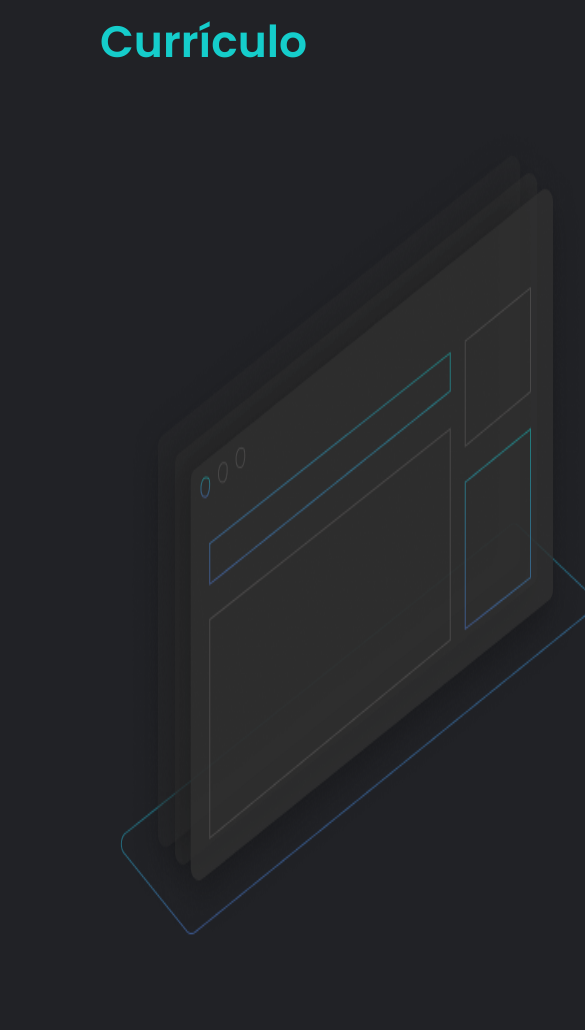
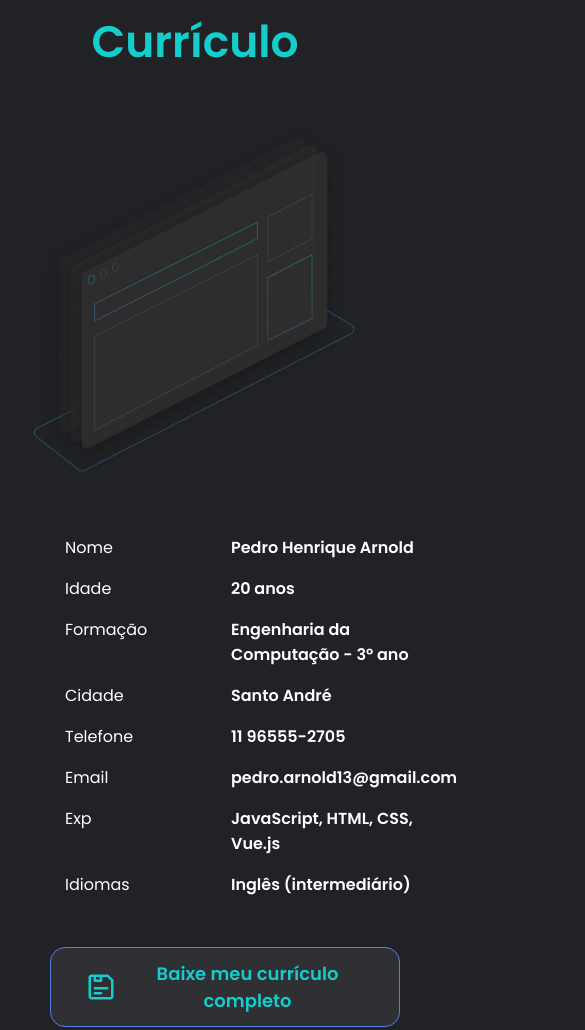
Before and after one commit to Arnxld/portfolio, a plain HTML site: page index.html in a window 390 px wide. Shown: the part 4940-5970 px from the top of the page, 585 px wide, since content can reach past the window. Drawn offline with nearby package versions, Linux system fonts and the light colour scheme.

Commit message:
portfolio section responsiveness

```diff
--- a/index.html
+++ b/index.html
@@ -147,17 +147,17 @@
     <section class="curriculum">
       <h1 class="title-green">Currículo</h1>
       <div class="container">
-        <img src="/assets/curriculum.png">
+        <img class="curriculum-img" src="/assets/curriculum.png">
         <div class="content">
           <div class="curriculum-info">
             <span>Nome</span><b>Pedro Henrique Arnold</b>
-            <span>Idade</span><b>Pedro Henrique Arnold</b>
-            <span>Formação</span><b>Pedro Henrique Arnold</b>
-            <span>Cidade</span><b>Pedro Henrique Arnold</b>
-            <span>Telefone</span><b>Pedro Henrique Arnold</b>
-            <span>Email</span><b>Pedro Henrique Arnold</b>
-            <span>Exp</span><b>Pedro Henrique Arnold</b>
-            <span>Idiomas</span><b>Pedro Henrique Arnold</b>
+            <span>Idade</span><b>20 anos</b>
+            <span>Formação</span><b>Engenharia da Computação - 3º ano</b>
+            <span>Cidade</span><b>Santo André</b>
+            <span>Telefone</span><b>11 96555-2705</b>
+            <span>Email</span><b>pedro.arnold13@gmail.com</b>
+            <span>Exp</span><b>JavaScript, HTML, CSS, Vue.js</b>
+            <span>Idiomas</span><b>Inglês (intermediário)</b>
           </div>
           <button class="secondary-button ">
             <img src="/assets/save-icon.png" alt="">
--- a/style.css
+++ b/style.css
@@ -261,6 +261,8 @@ nav ul a svg {
 .curriculum {
   padding: 0 100px;
   text-align: center;
+  max-width: 1200px;
+  margin: 0 auto;
 }
 
 .curriculum .container {
@@ -275,12 +277,14 @@ nav ul a svg {
   text-align: left;
   width: 100%;
   align-items: center;
+  margin-left: 30px;
 }
 
 .curriculum .container .content .curriculum-info {
   display: grid;
   grid-template-columns: 150px auto;
   grid-gap: 1rem;
+  margin: 0 auto;
   margin-bottom: 50px;
 }
 
@@ -356,6 +360,17 @@ nav ul a svg {
   .portfolio {
     height: 100%;
   }
+
+  .curriculum .container {
+    flex-wrap: wrap;
+  }
+
+  .curriculum .container .curriculum-img {
+    display: block;
+    margin: 0 auto 50px;
+    width: 100%;
+    max-width: 520px;
+  }
 }
 
 /* tablet */
@@ -419,11 +434,16 @@ nav ul a svg {
   }
 
   .services-container,
-  .portfolio-container {
+  .portfolio-container,
+  .curriculum {
     padding: 0 20px;
   }
 
   .portfolio .portfolio-container {
     margin-top: 70px;
   }
+
+  .curriculum .container .content .curriculum-info {
+    padding: 0 15px;
+  }
 }
```
